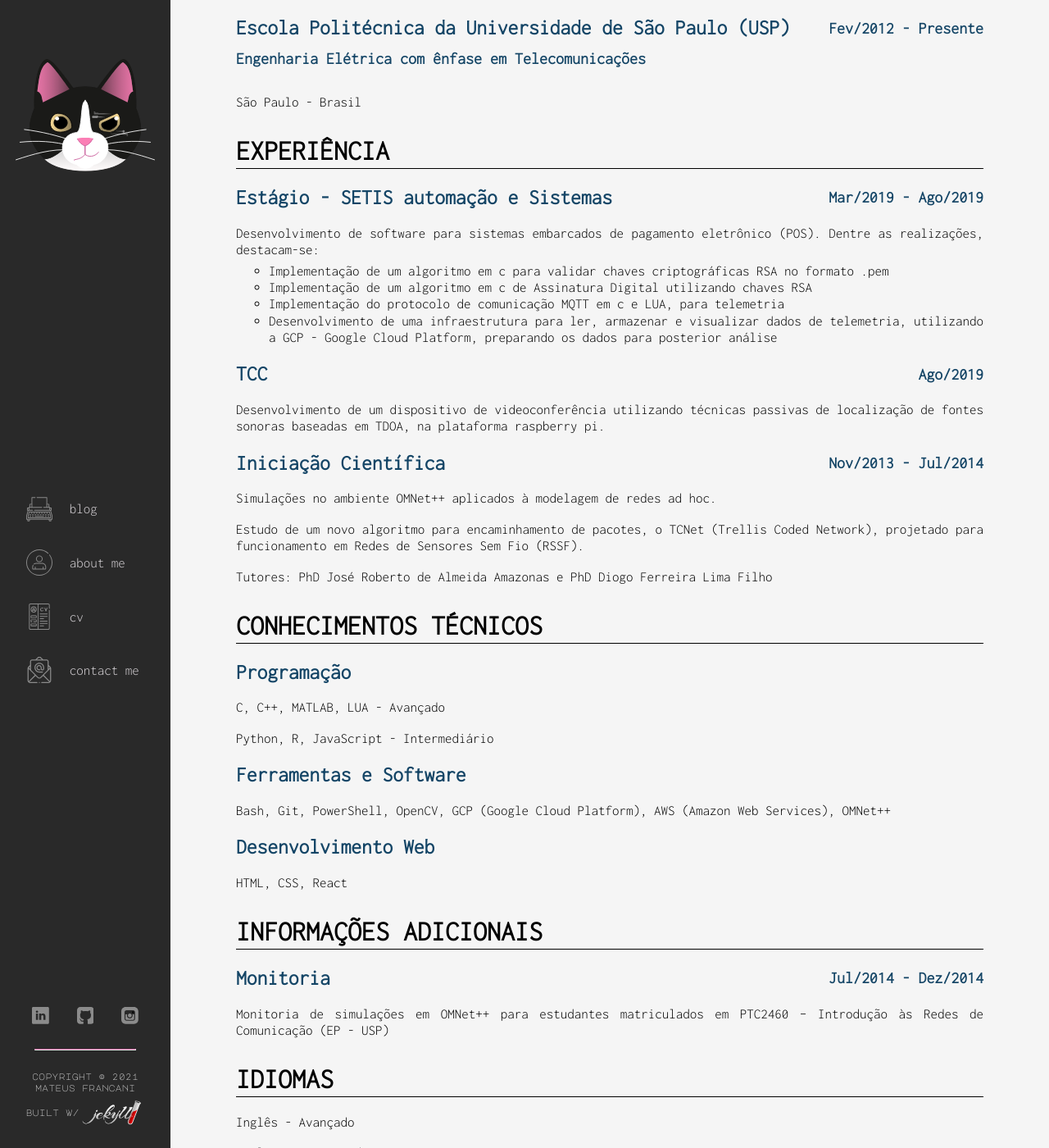
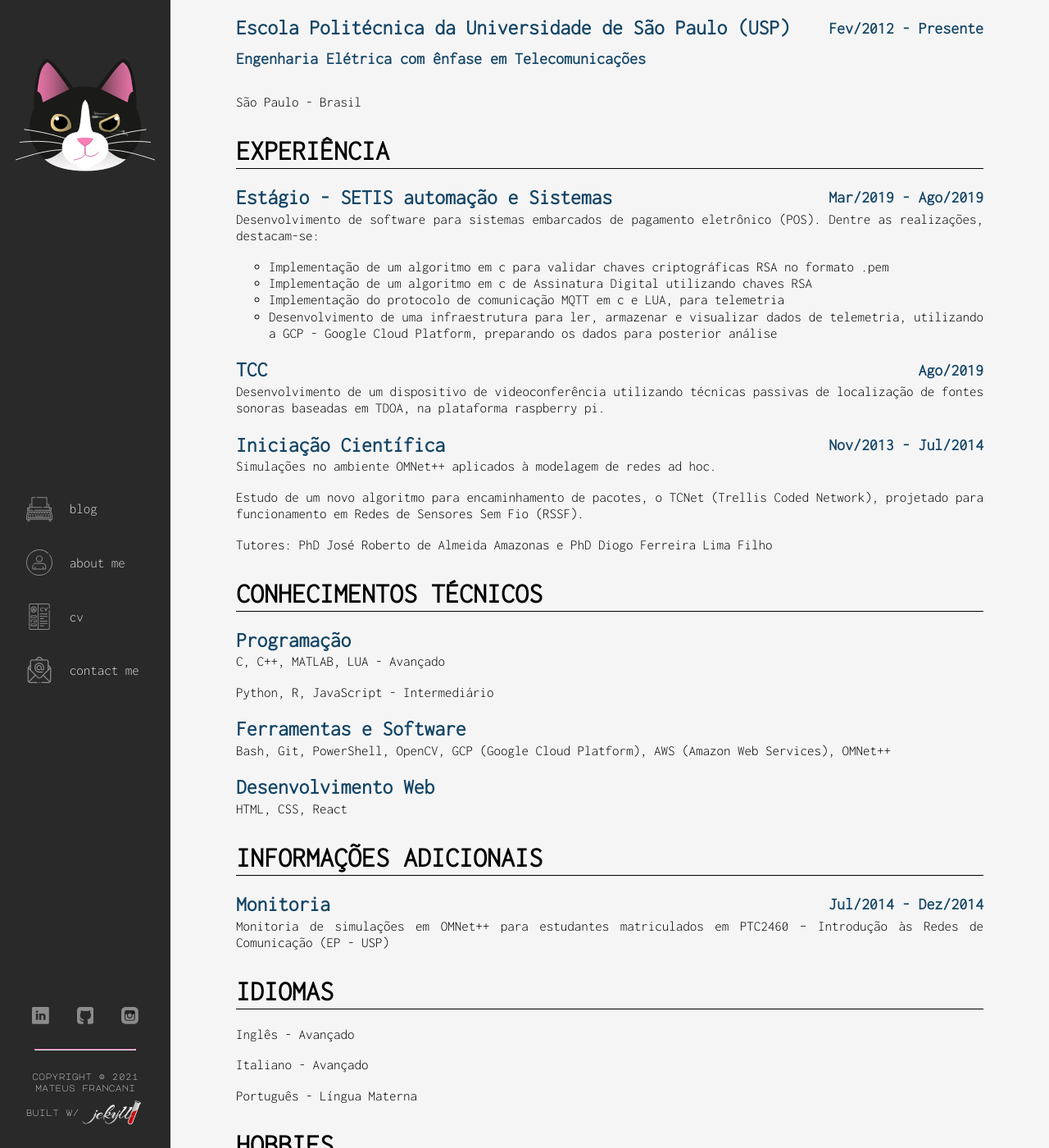
Before and after one commit to mfrNWV/mfrNWV.github.io, a Jekyll site: the page built from cv.html, in a window 1280 px wide and 1400 px high, scrolled down 501 px. Shown: the whole window at 82% size. Built offline with Jekyll 4.4.1, drawn with Linux system fonts in a browser that asks for light colours; some web fonts are replaced.

Commit message:
Updated CV.

```diff
--- a/_sass/cv.scss
+++ b/_sass/cv.scss
@@ -118,7 +118,7 @@
 }
 
 .cv-section p {
-    margin-bottom: 0px;
+    margin-top: 0px;
 }
 
 .cv-section ul {
```
